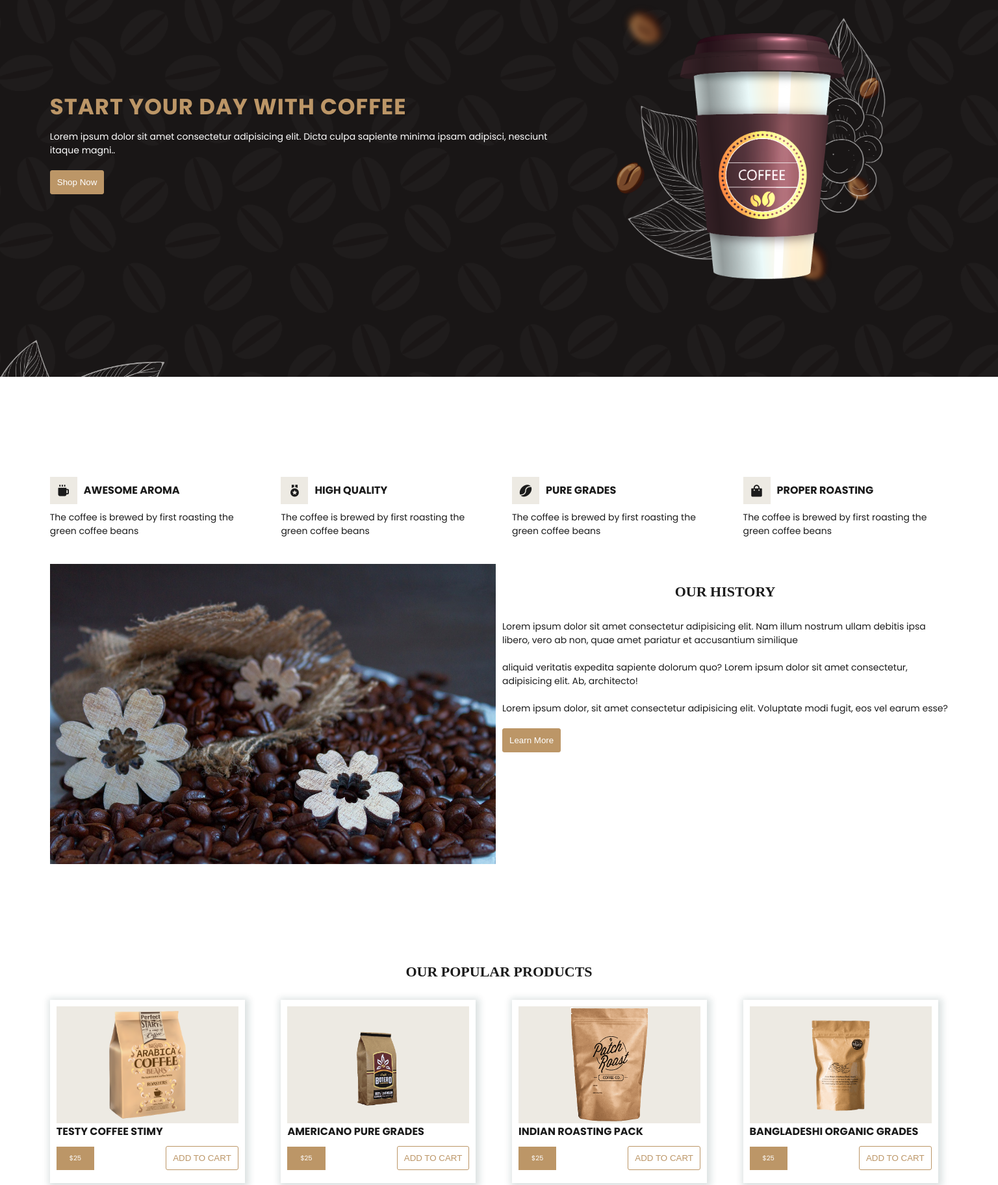
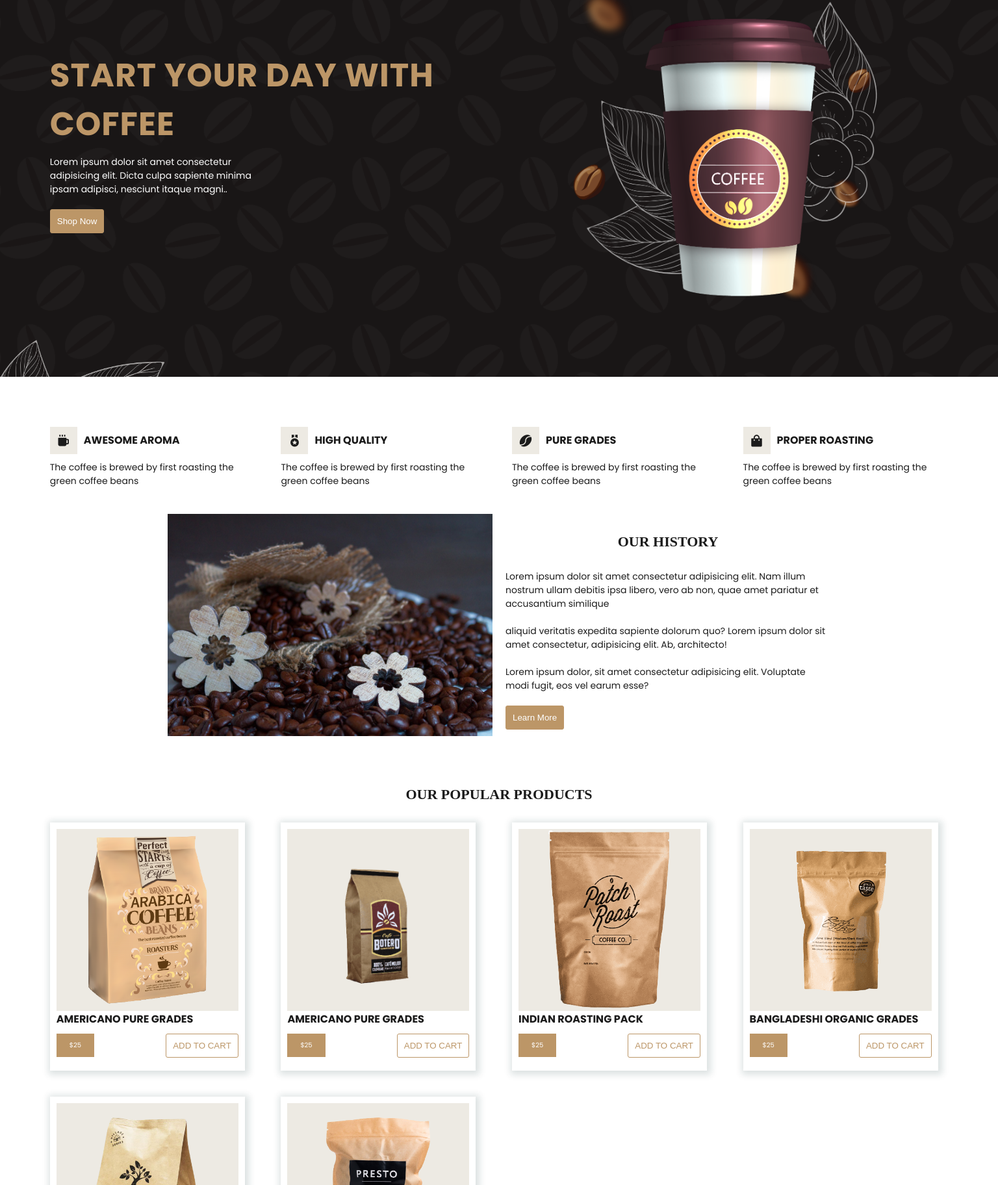
Before and after one commit to JuanSh13/Coffe-Shop-Responsive, a plain HTML site: page index.html in a window 1536 px wide. Shown: the part 220-2044 px from the top of the page at 65% size. Drawn offline with nearby package versions, Linux system fonts and the light colour scheme.

Commit message:
Completed Version V.1

```diff
--- a/css/desktop.css
+++ b/css/desktop.css
@@ -1,5 +1,11 @@
 /* Start Home */
-.start-home__description {
+.start-home__presentation {
+  width: 50%;
+}
+.start-home__presentation h1 {
+  font-size: var(--font-size-xxl);
+}
+.start-home__presentation p {
   width: 50%;
 }
 .start-home__picture {
@@ -10,6 +16,50 @@
   width: 80%;
 }
 
+
+/* About Us */
+.about-us {
+  padding:  5% 0;
+
+}
+
+/* Popular Product Cards */
 .popular-product-cards {
   grid-template-columns: repeat(4, 1fr);
 }
+/* Product Card */
+.product-card picture img {
+  /* width: 100%; */
+  /* height: 280px; */
+}
+
+/* Review */
+.review {
+  max-width: 28rem;
+}
+
+/* Media Queries */
+@media screen and (min-width: 1440px) {
+  /* Our History */
+  .our-history {
+    grid-template-columns: repeat(2, 50rem);
+    justify-content: center;
+    gap: 2rem;
+  }
+  .our-history__picture {
+    /* display: flex;
+    justify-content: end; */
+  }
+  .our-history__picture img {
+    width: 100%;
+
+    object-fit: cover;
+    object-position: center;
+  }
+
+  /* Product Card */
+  .product-card picture img {
+    /* width: 100%; */
+    height: 280px;
+  }
+}
--- a/css/main.css
+++ b/css/main.css
@@ -67,6 +67,8 @@ img {
   font-weight: 500;
 
   background: var(--main-color);
+
+  cursor: pointer;
 }
 .button:hover {
   border: 1px solid #8a6f4d;
@@ -301,9 +303,6 @@ nav {
 .our-history__title {
   margin: 3rem 0;
 }
-
-
-
 
 /* Our Popular Products */
 .popular-products {
@@ -583,10 +582,13 @@ footer {
   display: flex;
   justify-content: space-between;
 
+  max-width: 40rem;
+  margin: auto;
+
   background: var(--text-color);
 }
 .input-email input {
-  width: 60%;
+  width: 100%;
   padding-left: 1rem;
   border: none;
 
--- a/css/tablet.css
+++ b/css/tablet.css
@@ -108,6 +108,7 @@
   display: grid;
   grid-template-columns: repeat(2, 1fr);
   flex-direction: row-reverse;
+  align-items: center;
   gap: 1rem;
 
   text-align: start;
--- a/index.html
+++ b/index.html
@@ -156,7 +156,7 @@
         <!-- Product Card -->
         <div class="product-card">
           <!-- Product Card Picture -->
-          <picture>
+          <picture class="product-card__picture">
             <img src="assets/p1.png" alt="">
             <div class="product-card__settings">
               <i class='bx bx-heart'></i>
@@ -165,7 +165,7 @@
           </picture>
           <!-- Product Card Name -->
           <div class="product-card__name">
-            <p>TESTY COFFEE STIMY</p>
+            <p>AMERICANO PURE GRADES</p>
           </div>
           <!-- Product Card - Add Cart -->
           <div class="product-card__add-cart">
--- a/scripts/swipper.js
+++ b/scripts/swipper.js
@@ -17,6 +17,9 @@ const swiperParams = {
     1025: {
       slidesPerView: 3,
     },
+    1440: {
+      slidesPerView: 5,
+    },
   },
   on: {
     init() {
```
